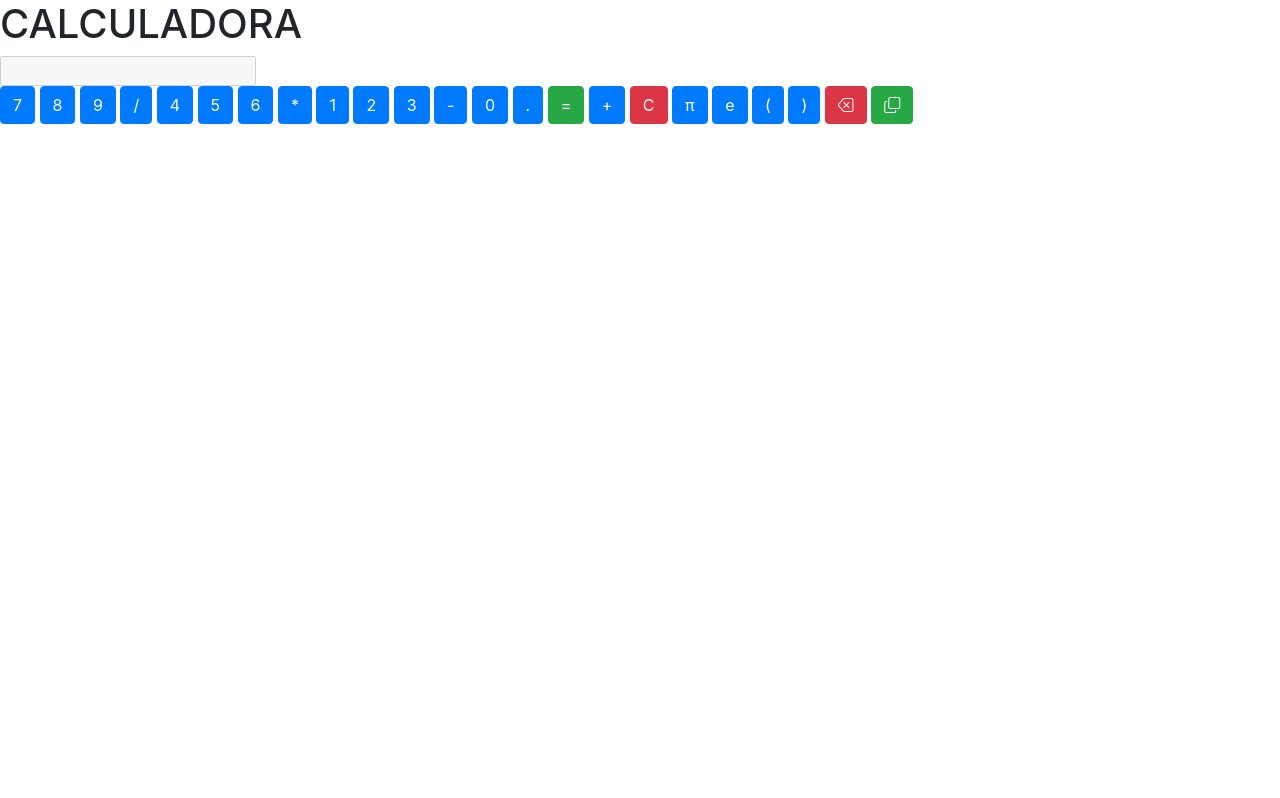
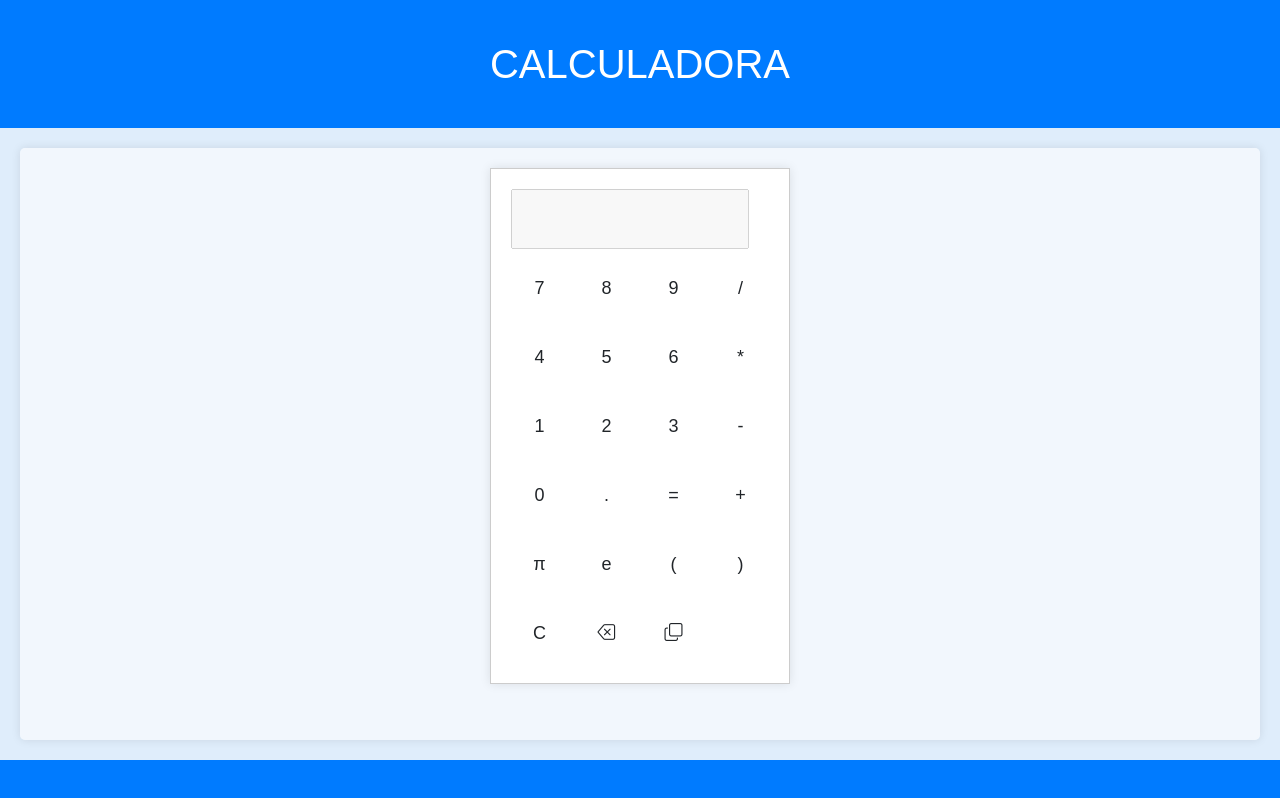
Before and after one commit to Alejandro-BR/Calculadora, a plain HTML site: page index.html in a window 1280 px wide. Drawn offline with nearby package versions, Linux system fonts and the light colour scheme.

Commit message:
Estilo basico y mejora en la calculadora

```diff
--- /dev/null
+++ b/css/styles.css
@@ -0,0 +1,98 @@
+/* Alejandro Barrionuevo Rosado */
+
+html {
+  position: relative;
+  min-height: 100%;
+}
+
+body {
+  background-color: #dfedfb;
+  background-size: cover;
+  background-position: center;
+  background-repeat: no-repeat;
+  font-family: var(--bs-font-sans-serif);
+  margin: 0;
+  padding: 0;
+  display: flex;
+  flex-direction: column;
+  min-height: 100vh;
+}
+
+header {
+  background-color: #007bff;
+  color: white;
+  padding: 20px;
+  text-align: center;
+  font-weight: bold;
+}
+
+section {
+  margin: 20px;
+  padding: 20px;
+  background-color: rgba(255, 255, 255, 0.6);
+  border-radius: 5px;
+  box-shadow: 0 0 10px rgba(0, 0, 0, 0.1);
+  flex: 1;
+}
+
+footer {
+  background-color: #007bff;
+  color: white;
+  padding: 20px;
+  text-align: center;
+  font-size: large;
+  flex-shrink: 0;
+}
+
+h1 {
+  margin-bottom: 20px;
+  margin-top: 20px;
+}
+
+/* Estilos para la calculadora */
+
+#calculadora {
+  width: 300px; /* Ancho fijo de la calculadora */
+  margin: 0 auto; /* Centrado horizontal */
+  padding: 20px;
+  background-color: #fff; /* Fondo blanco para la calculadora */
+  border: 1px solid #ccc; /* Borde delgado */
+  box-shadow: 0 0 10px rgba(0, 0, 0, 0.1); /* Sombra ligera para efecto visual */
+}
+
+#display {
+  width: calc(100% - 20px); /* Ancho del display ajustado */
+  margin-bottom: 10px; /* Espacio inferior entre el display y los botones */
+  padding: 10px;
+  font-size: 24px;
+  text-align: right;
+}
+
+.buttons {
+  display: grid;
+  grid-template-columns: repeat(4, 1fr); /* Cuatro columnas de igual ancho */
+  gap: 10px; /* Espacio entre los botones */
+}
+
+.btn {
+  padding: 15px;
+  font-size: 18px;
+  text-align: center;
+  cursor: pointer;
+}
+
+/* Ajuste para dispositivos móviles */
+@media (max-width: 768px) {
+  #calculadora {
+    width: 100%; /* Calculadora ocupa todo el ancho disponible */
+    max-width: 400px; /* Ancho máximo para mantenerla legible */
+  }
+
+  #display {
+    font-size: 18px; /* Tamaño de fuente más pequeño para dispositivos móviles */
+  }
+
+  .buttons {
+    grid-template-columns: repeat(2, 1fr); /* Dos columnas en lugar de cuatro en móviles */
+  }
+}
--- a/index.html
+++ b/index.html
@@ -9,14 +9,15 @@
   <!-- CSS de Bootstrap -->
   <link href="https://stackpath.bootstrapcdn.com/bootstrap/4.5.2/css/bootstrap.min.css" rel="stylesheet">
   <link rel="stylesheet" href="https://cdn.jsdelivr.net/npm/bootstrap-icons@1.11.3/font/bootstrap-icons.min.css">
-
+  <!-- CSS -->
+  <link href="css/styles.css" rel="stylesheet">
   <!-- Scripts de Bootstrap (jQuery requerido) -->
   <!-- <script src="https://code.jquery.com/jquery-3.5.1.slim.min.js"></script>
 <script src="https://stackpath.bootstrapcdn.com/bootstrap/4.5.2/js/bootstrap.min.js"></script> -->
-
-<script src="/js/calculadora.js" defer></script>
-<script src="/js/copiar.js" defer></script>
-<script src="/js/mensajes.js" defer></script>
+  <!-- JS -->
+  <script src="/js/calculadora.js" defer></script>
+  <script src="/js/copiar.js" defer></script>
+  <script src="/js/mensajes.js" defer></script>
 
   <title>Calculadora</title>
 </head>
@@ -30,43 +31,44 @@
     <div id="calculadora">
       <input type="text" id="display" disabled>
       <div class="buttons">
-        <!-- Número y operadores básicos -->
-        <button class="btn btn-primary btn-md me-2" value="7" onclick="valores(this.value)">7</button>
-        <button class="btn btn-primary btn-md me-2" value="8" onclick="valores(this.value)">8</button>
-        <button class="btn btn-primary btn-md me-2" value="9" onclick="valores(this.value)">9</button>
-        <button class="btn btn-primary btn-md me-2" value="/" onclick="valores(this.value)">/</button>
-        <button class="btn btn-primary btn-md me-2" value="4" onclick="valores(this.value)">4</button>
-        <button class="btn btn-primary btn-md me-2" value="5" onclick="valores(this.value)">5</button>
-        <button class="btn btn-primary btn-md me-2" value="6" onclick="valores(this.value)">6</button>
-        <button class="btn btn-primary btn-md me-2" value="*" onclick="valores(this.value)">*</button>
-        <button class="btn btn-primary btn-md me-2" value="1" onclick="valores(this.value)">1</button>
-        <button class="btn btn-primary btn-md me-2" value="2" onclick="valores(this.value)">2</button>
-        <button class="btn btn-primary btn-md me-2" value="3" onclick="valores(this.value)">3</button>
-        <button class="btn btn-primary btn-md me-2" value="-" onclick="valores(this.value)">-</button>
-        <button class="btn btn-primary btn-md me-2" value="0" onclick="valores(this.value)">0</button>
-        <button class="btn btn-primary btn-md me-2" value="." onclick="valores(this.value)">.</button>
-        <button class="btn btn-success btn-md me-2" value="=" onclick="calcular()">=</button>
-        <button class="btn btn-primary btn-md me-2" value="+" onclick="valores(this.value)">+</button>
-        <button class="btn btn-danger btn-md me-2" value="C" onclick="limpiar()">C</button>
 
-        <!-- Botones científicos adicionales -->
-        <button class="btn btn-primary btn-md me-2" value="Math.PI" onclick="valores(this.value)">π</button>
-        <button class="btn btn-primary btn-md me-2" value="Math.E" onclick="valores(this.value)">e</button>
-        <button class="btn btn-primary btn-md me-2" value="(" onclick="valores(this.value)">(</button>
-        <button class="btn btn-primary btn-md me-2" value=")" onclick="valores(this.value)">)</button>
+        <button class="btn" value="7" onclick="valores(this.value)">7</button>
+        <button class="btn" value="8" onclick="valores(this.value)">8</button>
+        <button class="btn" value="9" onclick="valores(this.value)">9</button>
+        <button class="btn" value="/" onclick="valores(this.value)">/</button>
 
-        <!-- Botones de funciones -->
+        <button class="btn" value="4" onclick="valores(this.value)">4</button>
+        <button class="btn" value="5" onclick="valores(this.value)">5</button>
+        <button class="btn" value="6" onclick="valores(this.value)">6</button>
+        <button class="btn" value="*" onclick="valores(this.value)">*</button>
 
-        <button type="button" class="btn btn-danger btn-md me-2" onclick="borrar()">
+        <button class="btn" value="1" onclick="valores(this.value)">1</button>
+        <button class="btn" value="2" onclick="valores(this.value)">2</button>
+        <button class="btn" value="3" onclick="valores(this.value)">3</button>
+        <button class="btn" value="-" onclick="valores(this.value)">-</button>
+
+        <button class="btn" value="0" onclick="valores(this.value)">0</button>
+        <button class="btn" value="." onclick="valores(this.value)">.</button>
+        <button class="btn" value="=" onclick="calcular()">=</button>
+        <button class="btn" value="+" onclick="valores(this.value)">+</button>
+
+        <button class="btn" value="Math.PI" onclick="valores(this.value)">π</button>
+        <button class="btn" value="Math.E" onclick="valores(this.value)">e</button>
+        <button class="btn" value="(" onclick="valores(this.value)">(</button>
+        <button class="btn" value=")" onclick="valores(this.value)">)</button>
+
+        <button class="btn" value="C" onclick="limpiar()">C</button>
+        <button class="btn" onclick="borrar()">
           <i class="bi bi-backspace"></i>
         </button>
-
-        <button type="button" class="btn btn-success btn-md me-2" onclick="copiarSalida()">
+        <button class="btn" onclick="copiarSalida()">
           <i class="bi bi-copy"></i>
         </button>
-
       </div>
     </div>
+
+
+
   </section>
   <footer></footer>
 </body>
--- a/js/calculadora.js
+++ b/js/calculadora.js
@@ -3,17 +3,25 @@
 const D = "display";
 
 /**
- * Agrega el valor indicado al campo de operacion del display.
+ * Pone en la operacion el valor
+ * indicado.
  *
- * @param {*} valor - El valor que se va a agregar al display.
+ * @param {*} valor
  */
 function valores(valor) {
   let display = document.getElementById(D);
-  display.value += valor;
+
+  if (valor === "Math.PI") {
+    display.value += "π";
+  } else if (valor === "Math.E") {
+    display.value += "e";
+  } else {
+    display.value += valor;
+  }
 }
 
 /**
- * Limpia el contenido del display.
+ * Limpia la salida.
  */
 function limpiar() {
   let display = document.getElementById(D);
@@ -21,23 +29,41 @@ function limpiar() {
 }
 
 /**
- * Evalua la expresion matematica en el display y muestra el resultado.
- * Si hay un error en la evaluacion, muestra "Error" y un mensaje de error.
+ * Calcula el resultado.
  */
 function calcular() {
   let display = document.getElementById(D);
+  let entrada = display.value;
+
+  entrada = entrada.replace(/π/g, "Math.PI");
+  entrada = entrada.replace(/e/g, "Math.E");
+
   try {
-    display.value = eval(display.value);
+    display.value = eval(entrada);
   } catch (error) {
     display.value = "Error";
-    mensajeError("Error numerico.");
+    mensajeError("Error numérico.");
   }
 }
 
 /**
- * Elimina el ultimo caracter del display.
+ * Borra el ultimo digito.
  */
 function borrar() {
   let display = document.getElementById(D);
   display.value = display.value.slice(0, -1);
 }
+
+/**
+ * Funcion que copia la salida.
+ */
+function copiarSalida() {
+  let salida = document.getElementById(D).value;
+
+  // Utilizar el Clipboard API para copiar al portapapeles
+  navigator.clipboard.writeText(salida).then(function () {
+    mensaje("Salida copiada: " + salida);
+  }).catch(function (err) {
+    mensajeError("Error al copiar al portapapeles.");
+  });
+}
```
